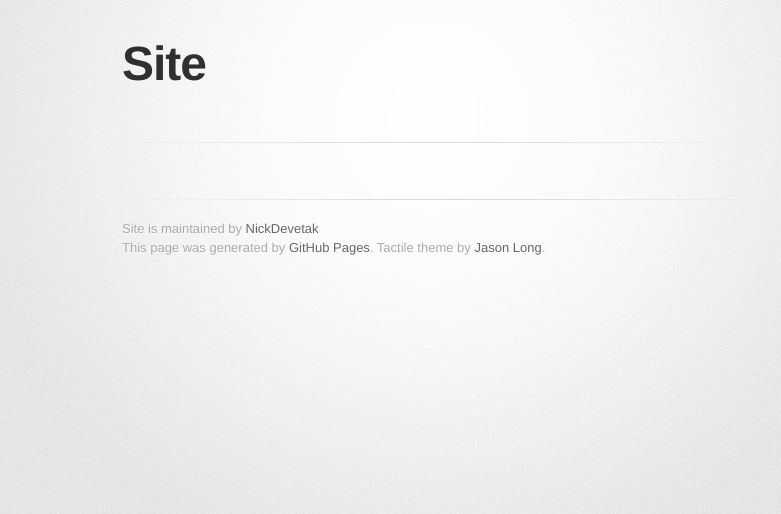
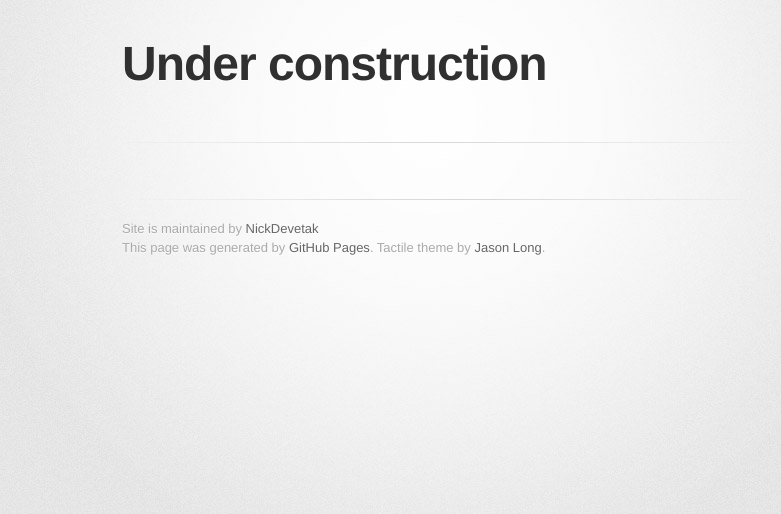
Before and after one commit to NickDevetak/site, a plain HTML site: page index.html in a window 1280 px wide. Shown: the whole page, without its empty margins (208-989 px from the left). Drawn offline with Linux system fonts and the light colour scheme; a web font is replaced by a local one.

Commit message:
Update index.html

```diff
--- a/index.html
+++ b/index.html
@@ -18,7 +18,7 @@
       <div class="inner">
 
         <header>
-          <h1>Site</h1>
+          <h1>Under construction</h1>
           <h2></h2>
         </header>
 
```
